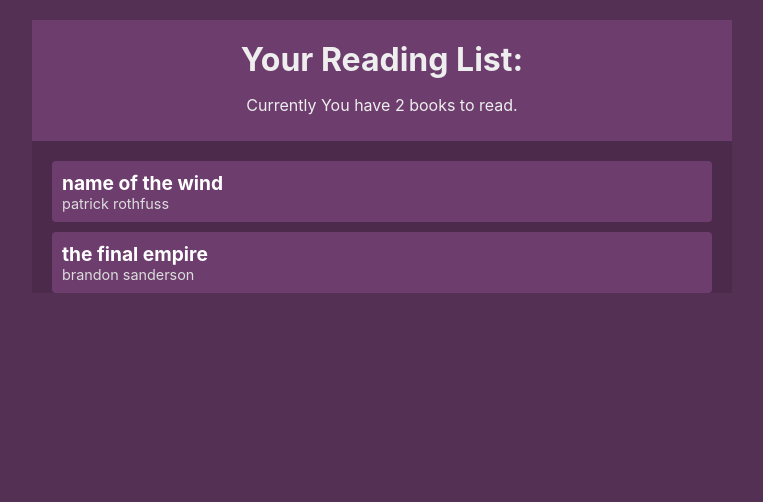
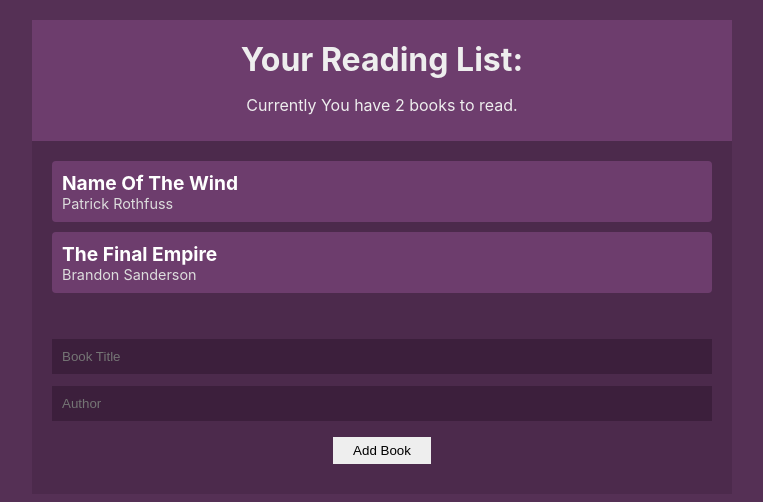
Before and after one commit to ryanglover24/React-Context-And-Hooks-Practice, a React (Create React App) app: page / in a window 1280 px wide. Shown: the top 502 px of the page, without its empty margins (258-1021 px from the left). Built offline with nearby package versions, Linux system fonts and the light colour scheme.

Commit message:
finished basic application

```diff
--- a/src/App.js
+++ b/src/App.js
@@ -2,6 +2,7 @@
 import BookContextProvider from './contexts/BookContext';
 import Navbar from './components/Navbar';
 import BookList from './components/BookList';
+import NewBookForm from './components/BookForm';
 
 function App() {
   return (
@@ -9,6 +10,7 @@
       <BookContextProvider >
         <Navbar />
         <BookList />
+        <NewBookForm />
       </BookContextProvider>
     </div>
   );
--- a/src/components/BookForm.js
+++ b/src/components/BookForm.js
@@ -0,0 +1,27 @@
+import React, { useContext, useState } from 'react';
+import { BookContext } from '../contexts/BookContext';
+
+const NewBookForm = () => {
+   const { addBook }  = useContext(BookContext);
+   const [title, setTitle] = useState('');
+   const [author, setAuthor] = useState('');
+
+    const handleSubmit = (e) => {
+        e.preventDefault();
+        addBook(title, author);
+        setTitle('');
+        setAuthor('');
+    }
+
+    return (
+        <form onSubmit={handleSubmit}>
+            <input type="text" placeholder="Book title" value={title}
+            onChange={(e) => setTitle(e.target.value)} required />
+            <input type="text" placeholder="Author" value={author}
+            onChange={(e) => setAuthor(e.target.value)} required />
+            <input type="submit" value="add book" />
+        </form>
+     );
+}
+
+export default NewBookForm;
--- a/src/index.css
+++ b/src/index.css
@@ -59,7 +59,7 @@
 
 
 .book-list{
-
+  text-transform: capitalize;
   margin: 20px;
 
 }
@@ -119,3 +119,27 @@
   text-align: center;
 
 }
+
+form {
+  padding: 20px;
+}
+
+input[type='text'] {
+  width: 100%;
+  padding: 10px;
+  box-sizing: border-box;
+  margin: 6px 0;
+  background: #3c1f3c;
+  color: #fff;
+  border: 0;
+  text-transform: capitalize;
+}
+
+input[type='submit'] {
+  margin: 10px auto;
+  background: #eee;
+  border: 0;
+  padding: 6px 20px;
+  display: block;
+  text-transform: capitalize;
+}
```
